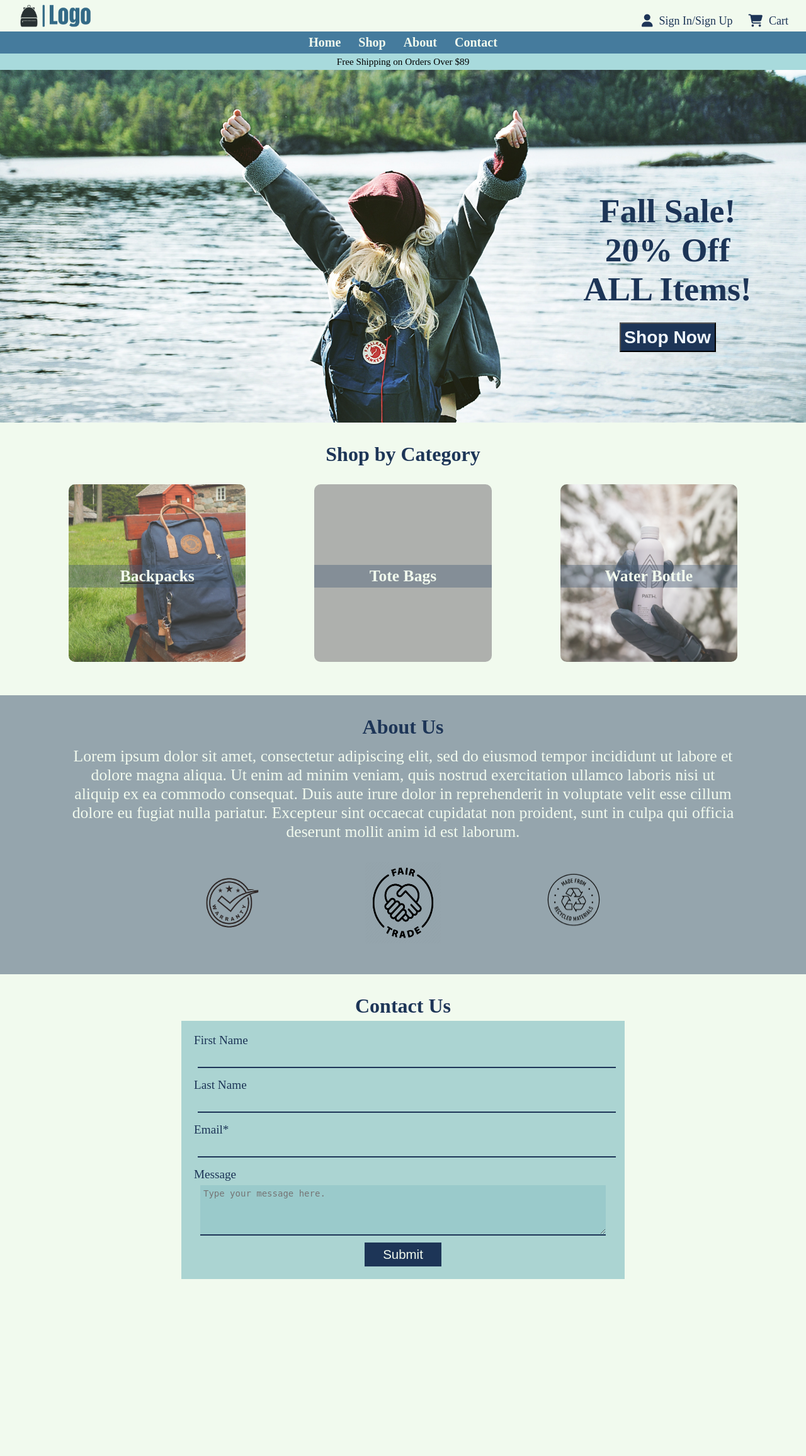
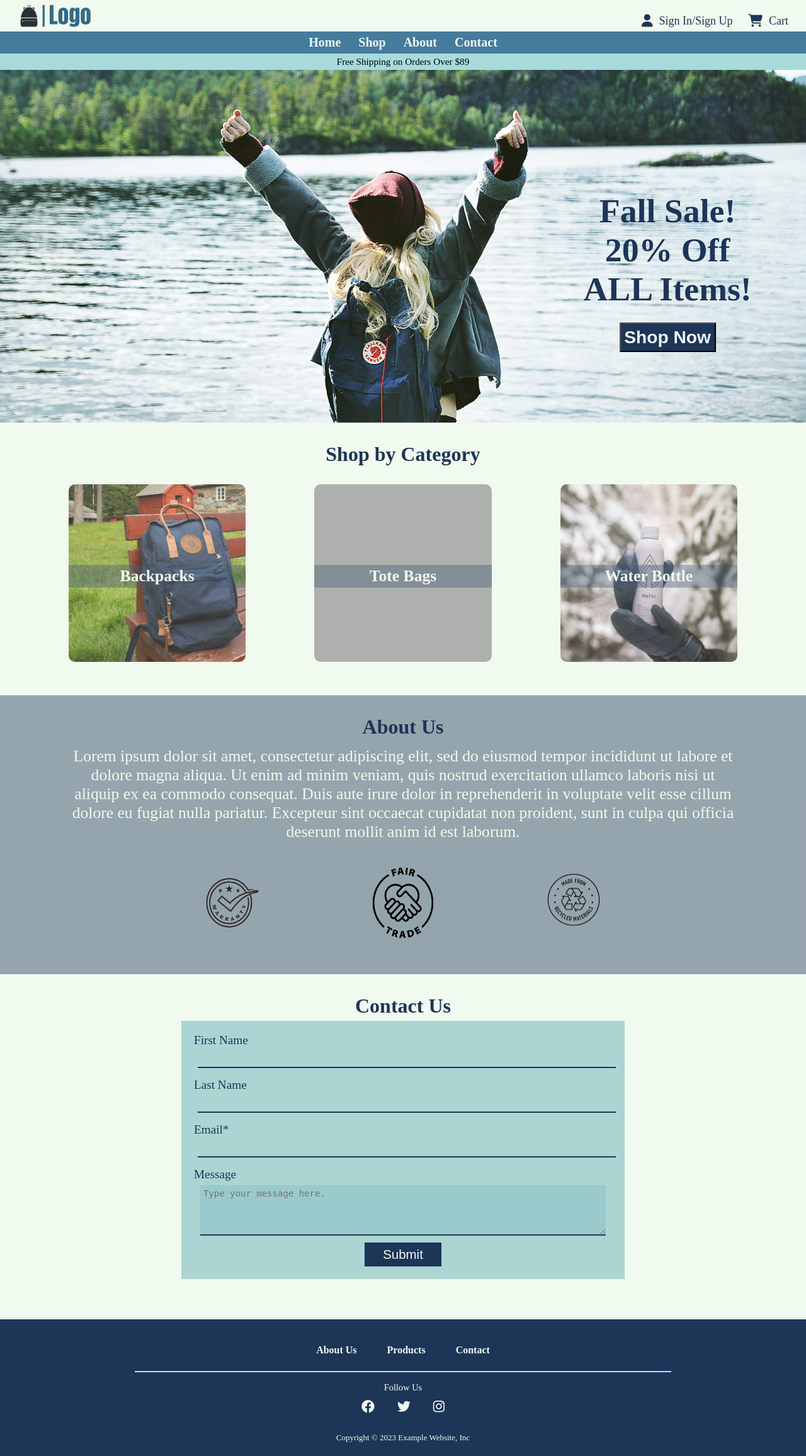
Before and after one commit to Erik-Hansen96/Shopping-Website, a Flask app: page / in a window 1280 px wide. Shown: the whole page at 63% size. Before the commit the page ends 2031 px from the top, so only its background shows below. Run offline with Flask 3, Linux system fonts and the light colour scheme; some libraries are stand-ins or nearby versions; grey boxes are pictures that could not be loaded.

Commit message:
added footer

```diff
--- a/static/styles/main.css
+++ b/static/styles/main.css
@@ -55,7 +55,7 @@ section {
     margin-right: 0.5rem;
 }
 
-.user-container > i, .user-container > li {
+.user-icon, .user {
     padding: 5px;
     background-color: inherit;
     color: rgb(29, 53, 87);
@@ -122,7 +122,7 @@ a:visited {
     background-color: rgb(110, 158, 188);
 }
 
-li > a {
+a {
     text-decoration: none;
     background-color: inherit;
 }
@@ -590,28 +590,187 @@ hr {
 
 .shopping-cart-container {
     display: flex;
-    border: 2px solid blue;
+    margin: 2rem 0 6rem;
+    flex-wrap: wrap;
+    justify-content: center;
 }
 
 .shopping-cart {
-    border: 2px solid green;
-    width: 66%;
+    margin: 1rem;
+    width: 60%;
+    min-width: 300px;
+    padding-right: 1rem;
 }
 
+.shopping-cart > h2 {
+    margin-bottom: 1rem;
+}
+
+.cart-item-image-container > img {
+    width: 120px;
+    aspect-ratio: 3 / 4;
+}
+
+.cart-item-details-container {
+    margin-left: 1rem;
+    width: 100%
+};
+
+.cart-item-details-container > h4 {
+    color: rgb(29, 53, 87)
+}
 
 .cart-item {
     display: flex;
+    padding: 0.5rem;
+    margin-left: 2rem;
+    border-bottom: 2px solid rgb(29, 53, 87);
 }
 
-.cart-item-details-container > span {
+.cart-item-detail {
+    padding: 0.2rem 0;
+}
+
+.cart-edit-rmv-container {
+    width: 100%;
+    text-align: right;
+}
+
+.cart-edit-rmv-container > span {
     cursor: pointer;
-    margin: 1rem;
+    margin: 1rem 0.5rem;
 }
 
 /* Checkout Box */
 .checkout-box {
-    border: 2px solid red;
-    width: 34%;
+    border-top: 6px solid rgb(69, 123, 157);
+    border-bottom: 6px solid rgb(69, 123, 157);
+    box-shadow: 0 4px 8px 0 rgba(0,0,0,0.2), 0 6px 20px 0 rgba(0,0,0,0.19);
+    width: 30%;
+    min-width: 300px;
+    margin: 1rem;
+    padding: 1rem;
+    text-align: center;
+}
+
+.checkout-summary-table > caption {
+    font-size: 1.5rem;
+    font-weight: 700;
+
+    color: rgb(29, 53, 87);
+}
+
+.checkout-summary-table {
+    text-align: center;
+    width: 100%;
+    padding: 1rem;
+}
+
+.checkout-summary-table-body > tr > th {
+    text-align: left;
+    height: 1.5rem;
+}
+
+.checkout-summary-table-body > tr > td {
+    text-align: right;
+    height: 1.5rem;
+}
+
+.order-total {
+    font-weight: bolder;
+    font-size: 1.2rem;
+    height: 3rem;
+}
+
+.order-total > th {
+
+    vertical-align: bottom;
+}
+
+.order-total > td {
+
+    vertical-align: bottom;
+}
+
+.continue-to-checkout-button {
+    cursor: pointer;
+    font-size: clamp(16px, 1.6vw, 40px);
+    width: 90%;
+    margin: 3.4rem 0 1rem;
+    padding: 5px;
+    color: rgb(241, 250, 238);
+    background-color: rgb(29, 53, 87);
+    border: none;
+    border-radius: 5px;
+}
+
+.continue-to-checkout-button:hover {
+    background-color: rgb(29, 53, 87, 0.75);
+}
+
+.secure-payment-container {
+    text-align: center;
+    margin-top: 0.5rem;
+}
+
+.secure-payment-container > i {
+    font-size: 2rem;
+    margin: 0.5rem 0.3rem;
+}
+
+footer {
+    background-color: rgb(29, 53, 87);
+    padding: 2rem 2rem 1rem;
+    text-align: center;
+}
+
+.footer-links-container {
+    background-color: inherit;
+    display: flex;
+    flex-wrap: wrap;
+    justify-content: center;
+
+    margin: auto;
+}
+
+.footer-links-container > h4 {
+    background-color: inherit;
+    color: rgb(241, 250, 238);
+    padding: 0.5rem 1rem;
+    margin: 0 0.5rem;
+}
+
+.footer-hr-line {
+    margin: 1rem auto;
+    background-color:lightgray;
+    color:rgba(211, 211, 211, 0.253);
+    height: 1px;
+    width: 70%;
+    text-align: center;
+    border-style: solid;
+}
+
+footer > p {
+    background-color: inherit;
+    color: rgb(241, 250, 238);
+    padding-bottom: 0.3rem;
+    font-size: 0.9rem;
+}
+
+.social-media-icons-container {
+    background-color: inherit
+}
+
+.social-media-icons-container > i {
+    background-color: inherit;
+    padding: 0.4rem 1rem;
+    font-size: 1.3rem;
+    cursor: pointer;
+}
+
+.copyright {
+    font-size: small;
+    margin-top: 1.5rem;
 }
 
 /* Media Query */
@@ -628,6 +787,9 @@ hr {
     }
     .review-item-container {
         margin: 1.5rem 2rem;
+    }
+    .shopping-cart {
+        width: 90%;
     }
 }
 
--- a/templates/index.html
+++ b/templates/index.html
@@ -16,10 +16,18 @@
                         <img src="../static/images/logo.png" id="logo-image">
                     </a>
                     <ul class="user-container">
-                        <i class="fa-solid fa-user"></i>
-                        <li class="user">Sign In/Sign Up</li>
-                        <i class="fa-solid fa-cart-shopping"></i>
-                        <li class="user">Cart</li>
+                        <a href="{{ url_for('shopping_cart') }}">
+                            <i class="fa-solid fa-user user-icon"></i>
+                        </a>
+                        <a href="{{ url_for('shopping_cart') }}">
+                            <li class="user">Sign In/Sign Up</li>
+                        </a>
+                        <a href="{{ url_for('shopping_cart') }}">
+                            <i class="fa-solid fa-cart-shopping user-icon"></i>
+                        </a>
+                        <a href="{{ url_for('shopping_cart') }}">
+                            <li class="user">Cart</li>
+                        </a>
                     </ul>
                 </div>
 
@@ -98,6 +106,19 @@
 
         <footer>
         <!--TODO: add footer-->
+            <div class="footer-links-container">
+                <h4><a href="#About">About Us</a></h4>
+                <h4><a href="#Shop">Products</a></h4>
+                <h4><a href="#Contact">Contact</a></h4>
+            </div>
+            <hr class="footer-hr-line">
+            <p>Follow Us</p>
+            <div class="social-media-icons-container">
+                <i class="fa-brands fa-facebook" style="color: #f1faee;"></i>
+                <i class="fa-brands fa-twitter" style="color: #f1faee;"></i>
+                <i class="fa-brands fa-instagram" style="color: #f1faee;"></i>
+            </div>
+            <p class="copyright">Copyright © 2023 Example Website, Inc</p>
         </footer>
     </body>
 </html>
```
